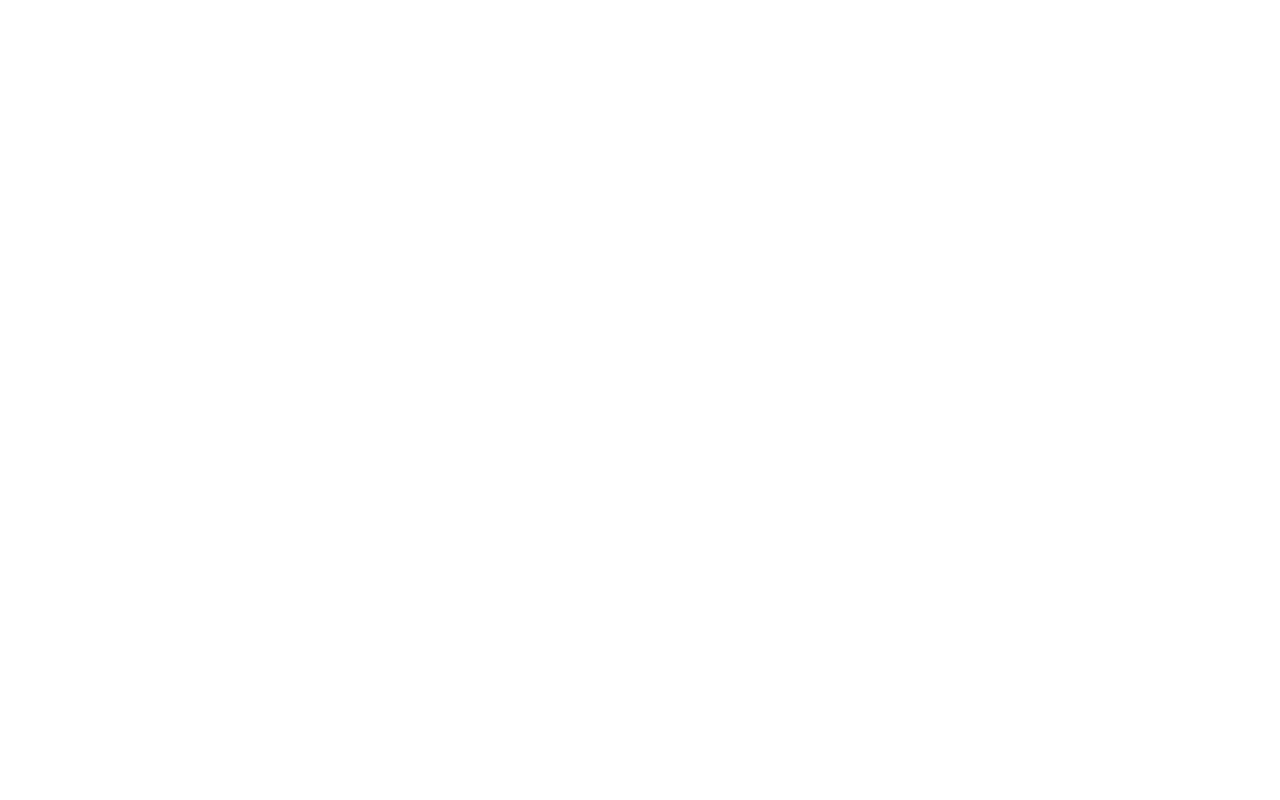
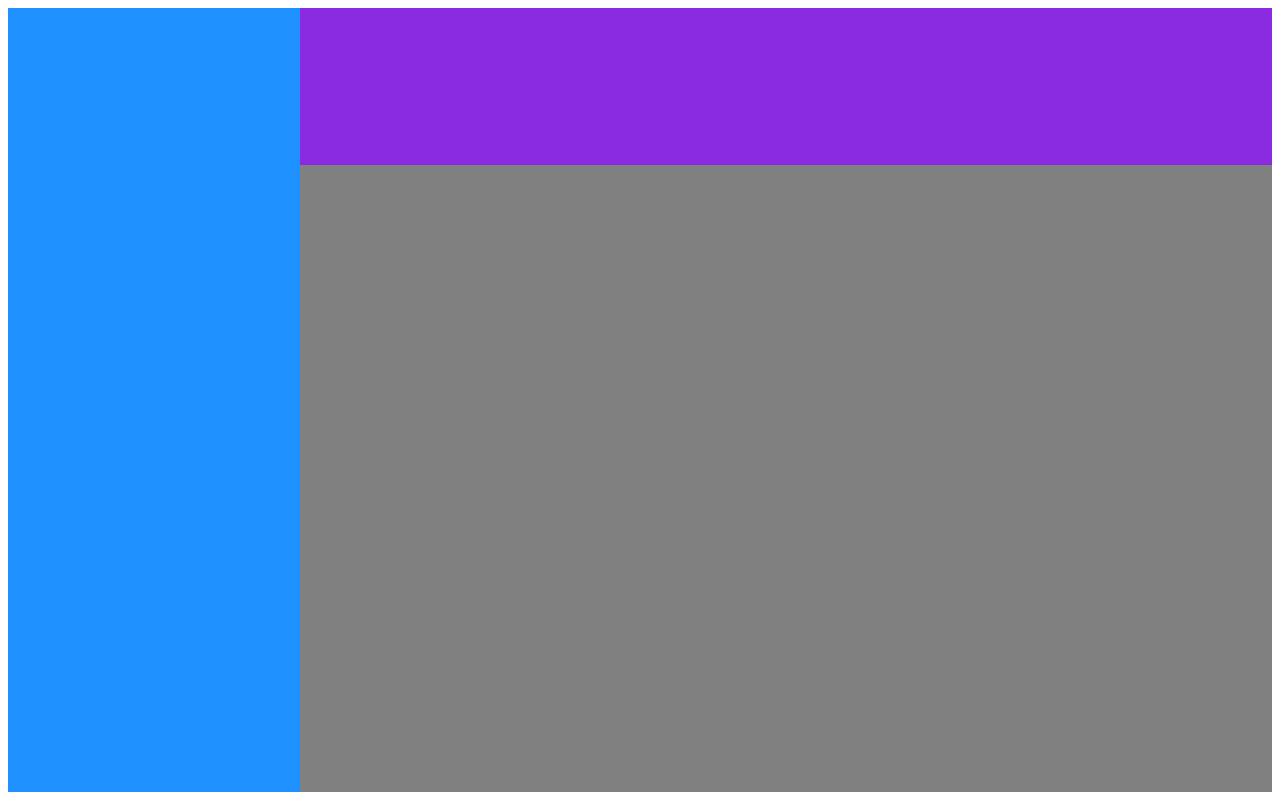
Before and after one commit to IzuEneh/admin-dashboard, a plain HTML site: page index.html in a window 1280 px wide. Drawn offline with Linux system fonts and the light colour scheme.

Commit message:
Create basic layout

```diff
--- a/index.html
+++ b/index.html
@@ -4,9 +4,13 @@
     <meta http-equiv="X-UA-Compatible" content="IE=edge">
     <meta name="viewport" content="width=device-width, initial-scale=1.0">
     <title>Document</title>
-    <link rel="stylesheet" href="styles.css">
+    <link rel="stylesheet" href="./styles.css">
 </head>
 <body>
-
+    <div class="container">
+        <div class="header"></div>
+        <div class="sidebar"></div>
+        <div class="content"></div>
+    </div>
 </body>
 </html>
--- a/styles.css
+++ b/styles.css
@@ -0,0 +1,22 @@
+.container {
+    height: 100%;
+    display: grid;
+    grid-template-columns: 1.5fr 5fr;
+    grid-template-rows: 1fr 4fr;
+}
+
+.header {
+    background-color: blueviolet;
+    grid-column: 2;
+}
+
+.sidebar {
+    background-color: dodgerblue;
+    grid-column: 1;
+    grid-row: 1 / 3;
+}
+
+.content {
+    background-color: gray;
+    grid-column: 2;
+}
```
